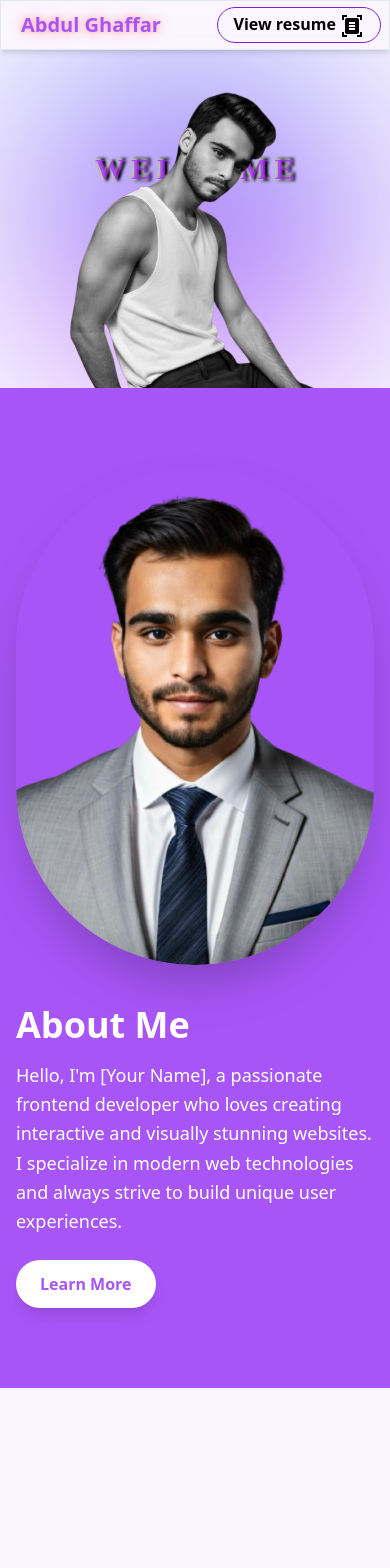
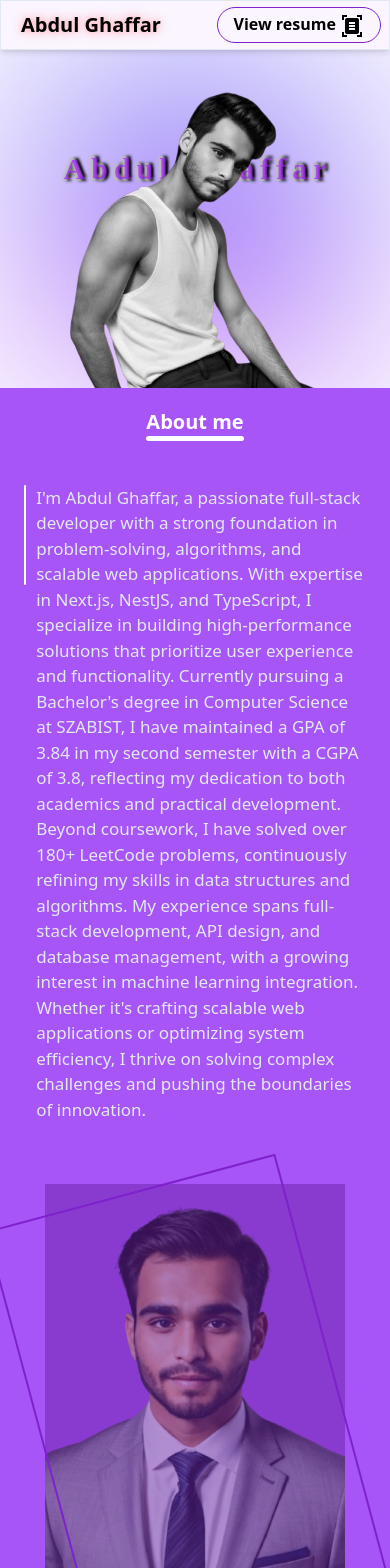
Before and after one commit to abdul-ghaffar01/my-portfolio, a Next.js app: page / in a window 390 px wide. Shown: the top 1568 px of the page. Before the commit the page ends 1388 px from the top, so only its background shows below. Built offline with nearby package versions, Linux system fonts and the light colour scheme.

Commit message:
About section completed

```diff
--- a/app/page.js
+++ b/app/page.js
@@ -1,16 +1,30 @@
+"use client"
 import About from "@/components/about/About";
 import FadeInFromTopInView from "@/components/FadeInFromTopInView";
 import Home from "@/components/home/Home";
+import Loader from "@/components/Loader";
 import Navbar from "@/components/navbar/Navbar";
+import { useEffect, useRef, useState } from "react";
 
 export default function page() {
+  const [loader, setLoader] = useState(false)
+  const dummy = useRef(null);
+  useEffect(() => {
+    setTimeout(() => {
+      dummy.current.style.height = 0;
+    }, 800);
+  })
   return (
     <div className="w-screen">
-      <FadeInFromTopInView>
-        <Navbar />
-        <Home />
-        <About />
-      </FadeInFromTopInView>
+      {loader ? <Loader /> :
+        (<>
+          <Navbar />
+          <Home />
+          {/* protecting the animation trigger without comming in view of below elements */}
+          <div ref={dummy} className="w-screen h-screen" ></div>
+          <About />
+        </>)
+      }
     </div>
   );
 }
--- a/components/Heading.jsx
+++ b/components/Heading.jsx
@@ -1,8 +1,13 @@
 import React from 'react'
-
-const Heading = ({text}) => {
+import { motion } from "framer-motion"
+const Heading = ({ text, color, lineColor, className }) => {
   return (
-    <div>{text}</div>
+    <div className={className}>
+      <div className='w-fit'>
+        <h1 className={`${color} text-xl xs:text-2xl sm:text-3xl md:text-4xl font-bold `}>{text}</h1>
+        <motion.div initial={{ width: 0 }} whileInView={{ width: "100%", transition: { duration: 1 } }} className={`${lineColor} line w-full h-[5px] rounded-full`}></motion.div>
+      </div>
+    </div>
   )
 }
 
--- /dev/null
+++ b/components/Loader.jsx
@@ -0,0 +1,11 @@
+import React from 'react'
+
+const Loader = () => {
+    return (
+        <div className='w-screen h-screen bg-red-500'>
+            Loder
+        </div>
+    )
+}
+
+export default Loader
--- a/components/about/About.jsx
+++ b/components/about/About.jsx
@@ -1,71 +1,106 @@
 "use client"
-import { motion } from 'framer-motion';
-import Image from 'next/image'; // Remove or replace if not using Next.js
+import React, { useEffect, useRef, useState } from 'react'
+import Heading from '../Heading'
+import { motion } from "framer-motion"
+import Image from 'next/image'
+
 const About = () => {
-  // Container variant to stagger children animations
-  const containerVariants = {
-    hidden: { opacity: 0 },
-    show: {
-      opacity: 1,
-      transition: {
-        staggerChildren: 0.3,
-      },
-    },
-  };
+  const imgRef = useRef(null);
+  const frameRef = useRef(null);
+  const boundryRef = useRef(null);
+  const [imgSize, setImgSize] = useState({ width: 0, height: 0 });
 
-  // Variant for text blocks
-  const textVariants = {
-    hidden: { opacity: 0, y: 50 },
-    show: { opacity: 1, y: 0, transition: { type: 'spring', stiffness: 100, damping: 20 } },
-  };
+  const handleImageAnimationIn = () => {
+    frameRef.current.style.height = 0;
+    boundryRef.current.style.transform = "rotate(0deg)"
+  }
 
-  // Variant for the image
-  const imageVariants = {
-    hidden: { opacity: 0, scale: 0.8 },
-    show: { opacity: 1, scale: 1, transition: { type: 'spring', stiffness: 120, damping: 20 } },
-  };
+  const handleImageAnimationOut = () => {
+    frameRef.current.style.height = imgSize.height + "px";
+    boundryRef.current.style.transform = "rotate(-15deg)"
+  }
+
+  useEffect(() => {
+    if (imgRef.current) {
+      const updateSize = () => {
+        const imgRect = imgRef.current.getBoundingClientRect();
+        setImgSize({ width: imgRect.width, height: imgRect.height });
+      };
+
+      updateSize(); // Initial size update
+      window.addEventListener("resize", updateSize); // Update on resize
+      return () => window.removeEventListener("resize", updateSize);
+    }
+  }, []);
+
+  useEffect(() => {
+    if (frameRef.current) {
+      // purple frame
+      frameRef.current.style.width = `${imgSize.width}px`;
+      frameRef.current.style.height = `${imgSize.height}px`;
+
+      // Boundry
+      boundryRef.current.style.width = `${imgSize.width}px`;
+      boundryRef.current.style.height = `${imgSize.height}px`;
+
+
+    }
+  }, [imgSize]);
 
   return (
-    <motion.section
-      variants={containerVariants}
-      initial="hidden"
-      whileInView="show"
-      viewport={{ once: true, amount: 0.3 }}
-      className="relative bg-purple-500 py-20 px-4 sm:px-8 lg:px-16 overflow-hidden"
-    >
-      <div className="max-w-7xl mx-auto flex flex-col lg:flex-row items-center">
-        {/* Animated image container */}
+    <div className='bg-purple-500 h-fit py-5 flex flex-col items-center justify-center'>
+      <Heading className="" text="About me" color="text-white" lineColor="bg-white" />
+
+      {/* Full content */}
+      <motion.div className="content mt-5 h-fit flex flex-col lg:flex-row items-center gap-[30px] justify-between w-full max-w-[1100px]  overflow-x-hidden xs:overflow-x-visible">
+
+        {/* About me text container */}
         <motion.div
-          variants={imageVariants}
-          className="w-full lg:w-1/2 mb-10 lg:mb-0 flex justify-center"
+          initial={{ opacity: 0, y: -100 }}
+          whileInView={{ opacity: 1, y: 0, transition: { duration: .8 } }}
+          viewport={{ once: true, amount: .5 }}
+          className="text flex-1 h-full p-6 flex gap-[10px]"
         >
-          <Image
-            src="/about_profile.png" // Replace with your image path
-            alt="About Me"
-            width={500}
-            height={500}
-            className="rounded-full shadow-2xl"
-          />
+          {/* Vertical line */}
+          <motion.div
+            className="line w-[50px] bg-white rounded-full self-stretch"
+            initial={{ height: 0 }}
+            whileInView={{ height: "100px" }}
+            transition={{ duration: 1, ease: "easeInOut",delay: .8 }}
+            viewport={{ once: true }}
+          ></motion.div>
+
+          {/* About me text */}
+          <p className="text-slate-200 text-[17px]">
+            I'm Abdul Ghaffar, a passionate full-stack developer with a strong foundation in problem-solving, algorithms, and scalable web applications. With expertise in Next.js, NestJS, and TypeScript, I specialize in building high-performance solutions that prioritize user experience and functionality. Currently pursuing a Bachelor's degree in Computer Science at SZABIST, I have maintained a GPA of 3.84 in my second semester with a CGPA of 3.8, reflecting my dedication to both academics and practical development. Beyond coursework, I have solved over 180+ LeetCode problems, continuously refining my skills in data structures and algorithms. My experience spans full-stack development, API design, and database management, with a growing interest in machine learning integration. Whether it's crafting scalable web applications or optimizing system efficiency, I thrive on solving complex challenges and pushing the boundaries of innovation.
+          </p>
         </motion.div>
 
-        {/* Animated text content */}
-        <motion.div variants={textVariants} className="w-full lg:w-1/2 text-white">
-          <h2 className="text-4xl font-extrabold mb-4">About Me</h2>
-          <p className="text-lg leading-relaxed mb-6">
-            Hello, I'm [Your Name], a passionate frontend developer who loves creating interactive and visually stunning websites.
-            I specialize in modern web technologies and always strive to build unique user experiences.
-          </p>
-          <motion.button
-            whileHover={{ scale: 1.05, rotate: 2 }}
-            whileTap={{ scale: 0.95 }}
-            className="px-6 py-3 bg-white text-purple-500 font-bold rounded-full shadow-lg transition duration-300"
-          >
-            Learn More
-          </motion.button>
+        {/* Image container */}
+        <motion.div
+          className='flex-1 p-2 flex items-center justify-center h-full '
+          initial={{ opacity: 0, y: -100 }}
+          whileInView={{ opacity: 1, y: 0, transition: { duration: .8 } }}
+          viewport={{ once: true, amount: .5 }}
+          onMouseEnter={handleImageAnimationIn}
+          onMouseLeave={handleImageAnimationOut}
+        >
+          <div className="content relative lg:h-5/4 lg:w-auto w-[300px] sm:w-[400px]">
+            <Image
+              ref={imgRef}
+              src="/about_profile.png"
+              width={300}
+              height={500}
+              alt='Profile'
+              className='h-full w-full object-cover mb-[30px]'
+            />
+            <div ref={frameRef} className=" absolute transition-all duration-300 top-0 bg-purple-800 opacity-[50%] h-full w-full"></div>
+            <div ref={boundryRef} className="absolute transition-all duration-300 top-0 w-full h-full border-2 p-3 border-purple-700 rotate-[-15deg] origin-center "></div>
+          </div>
         </motion.div>
-      </div>
-    </motion.section>
-  );
-};
+      </motion.div>
+    </div>
+  )
+}
 
 export default About;
--- a/components/home/Home.jsx
+++ b/components/home/Home.jsx
@@ -4,7 +4,8 @@ import Bg from './Bg'
 import TextBg from './TextBg'
 import FadeInFromTopInView from '../FadeInFromTopInView'
 import Image from 'next/image'
-
+import { motion } from "framer-motion"
+import Navbar from '../navbar/Navbar'
 const Home = () => {
     const containerRef = useRef(null)
     const [height, setHeight] = useState(0)
@@ -23,7 +24,7 @@ const Home = () => {
 
             // Calculating on the basis of ratio
             if (widthToHeightRatio > 1.1) {
-                calculatedHeight = 80
+                calculatedHeight = 100
             }
             else if (widthToHeightRatio > 0.9) {
                 calculatedHeight = 70
@@ -51,16 +52,16 @@ const Home = () => {
         }
     }, [height])
     return (
-        <FadeInFromTopInView>
-            <div ref={containerRef} className='w-screen relative flex flex-col items-center overflow-hidden z-[auto]'>
-                <Bg />
-                <div className='absolute flex items-center justify-center w-full lg:w-[80vw] max-w-[1200px] h-full mx-auto z-[1] p-2'>
-                    <TextBg />
-                    <Image className='absolute z-[3] bottom-0 h-[90%] w-auto' initial={{ opacity: 0 }} animate={{ opacity: 1 }} src="/profile.png" width={400} height={400} />
-                </div>
+        <motion.div initial={{ opacity: 0, y: -100 }}
+            whileInView={{ opacity: 1, y: 0, transition: { duration: .8 } }}
+            viewport={{ once: true, amount: .5 }} ref={containerRef} className='w-screen relative flex flex-col items-center overflow-hidden z-[auto]'>
+            <Bg />
+            <div className='absolute flex items-center justify-center w-full lg:w-[80vw] max-w-[1200px] h-full mx-auto z-[1] p-2'>
+                <TextBg />
+                <Image className='absolute z-[3] bottom-0 h-[90%] w-auto' initial={{ opacity: 0 }} animate={{ opacity: 1 }} src="/profile.png" width={400} height={400} />
             </div>
+        </motion.div>
 
-        </FadeInFromTopInView>
     )
 }
 
--- a/components/home/TextBg.jsx
+++ b/components/home/TextBg.jsx
@@ -1,7 +1,7 @@
 import { motion } from 'framer-motion';
 import React from 'react';
 
-const computerScientist = Array.from("WELCOME");
+const computerScientist = Array.from("Abdul Ghaffar");
 
 const textVariants = {
     initial: { y: -100, opacity: 0 }, // Start from above
```
